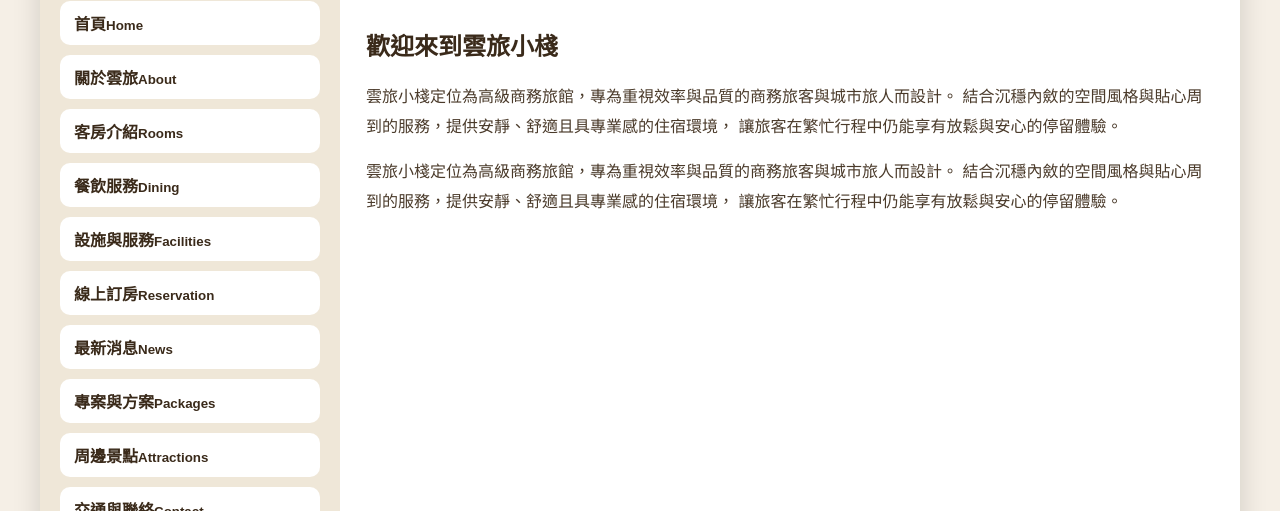
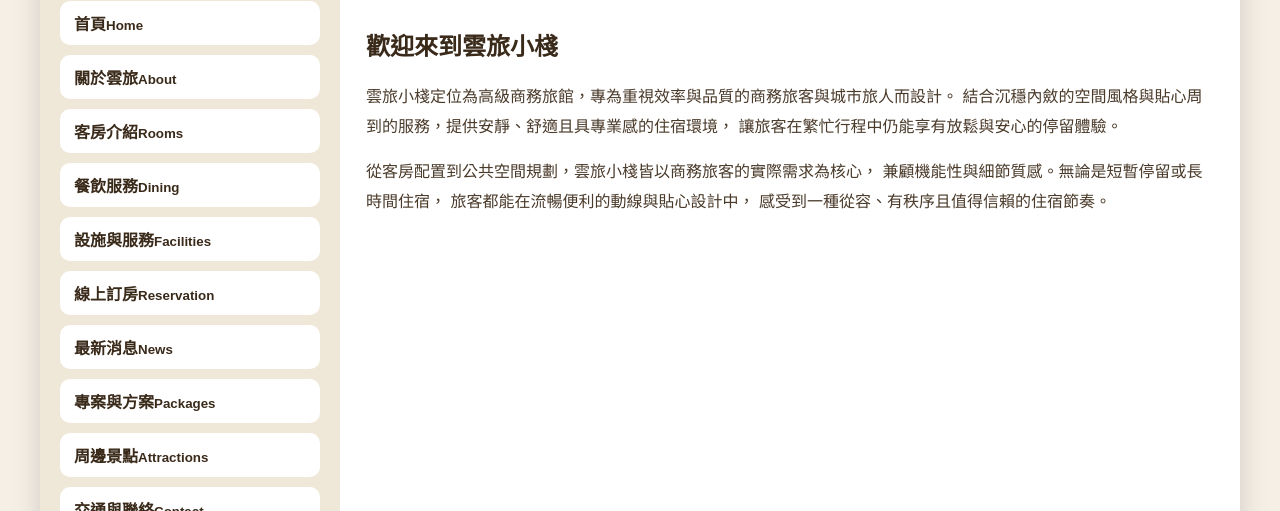
Before and after one commit to allen20031225-ops/cloud, a plain HTML site: page index.html in a window 1280 px wide. Shown: the part 589-1100 px from the top of the page. Drawn offline with Linux system fonts and the light colour scheme.

Commit message:
Update index.html

```diff
--- a/index.html
+++ b/index.html
@@ -36,9 +36,10 @@
 <p>雲旅小棧定位為高級商務旅館，專為重視效率與品質的商務旅客與城市旅人而設計。
 結合沉穩內斂的空間風格與貼心周到的服務，提供安靜、舒適且具專業感的住宿環境，
 讓旅客在繁忙行程中仍能享有放鬆與安心的停留體驗。</p>
-<p>雲旅小棧定位為高級商務旅館，專為重視效率與品質的商務旅客與城市旅人而設計。
-結合沉穩內斂的空間風格與貼心周到的服務，提供安靜、舒適且具專業感的住宿環境，
-讓旅客在繁忙行程中仍能享有放鬆與安心的停留體驗。</p>
+<p>從客房配置到公共空間規劃，雲旅小棧皆以商務旅客的實際需求為核心，
+兼顧機能性與細節質感。無論是短暫停留或長時間住宿，
+旅客都能在流暢便利的動線與貼心設計中，
+感受到一種從容、有秩序且值得信賴的住宿節奏。</p>
 </main>
 </div>
 <footer>© 2025 雲旅小棧 Cloud Inn</footer>
```
